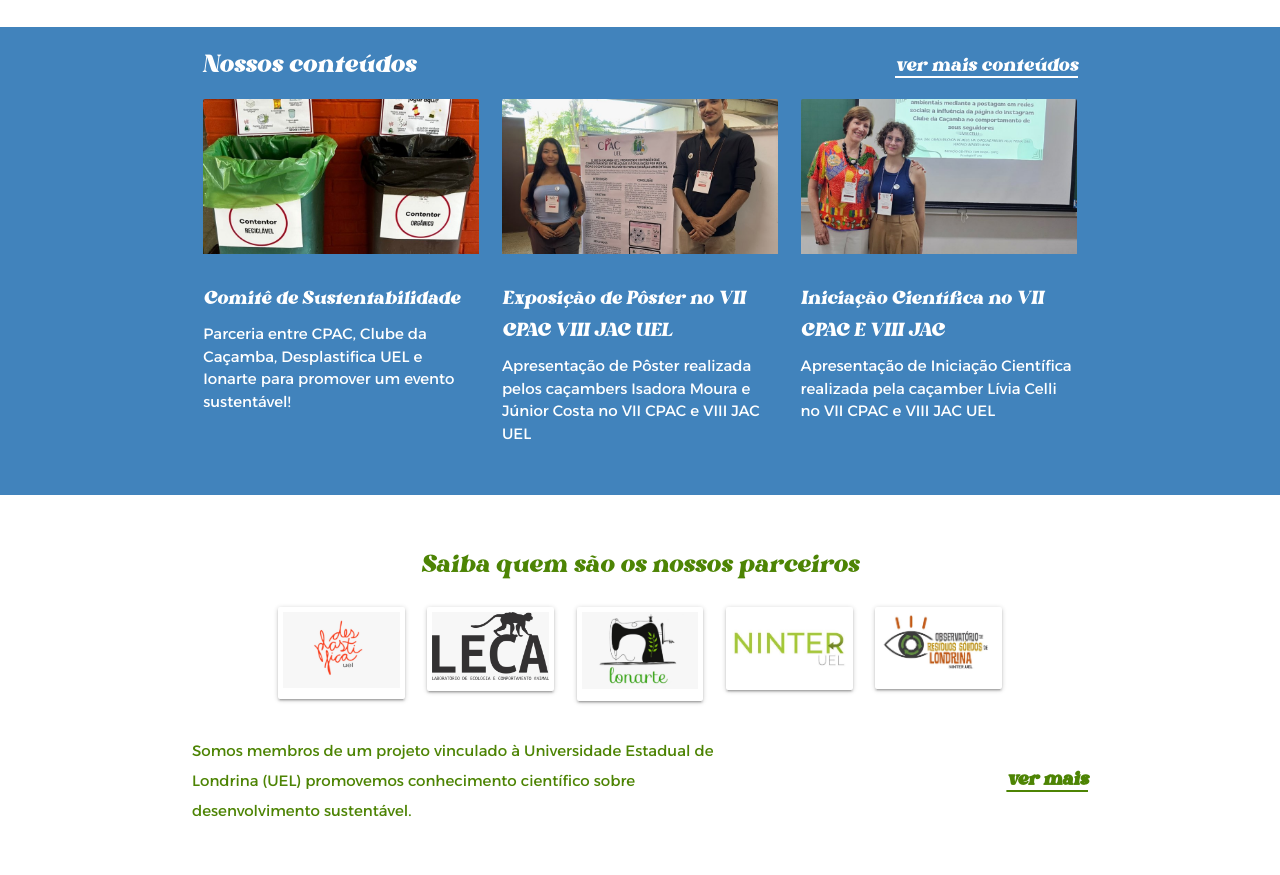
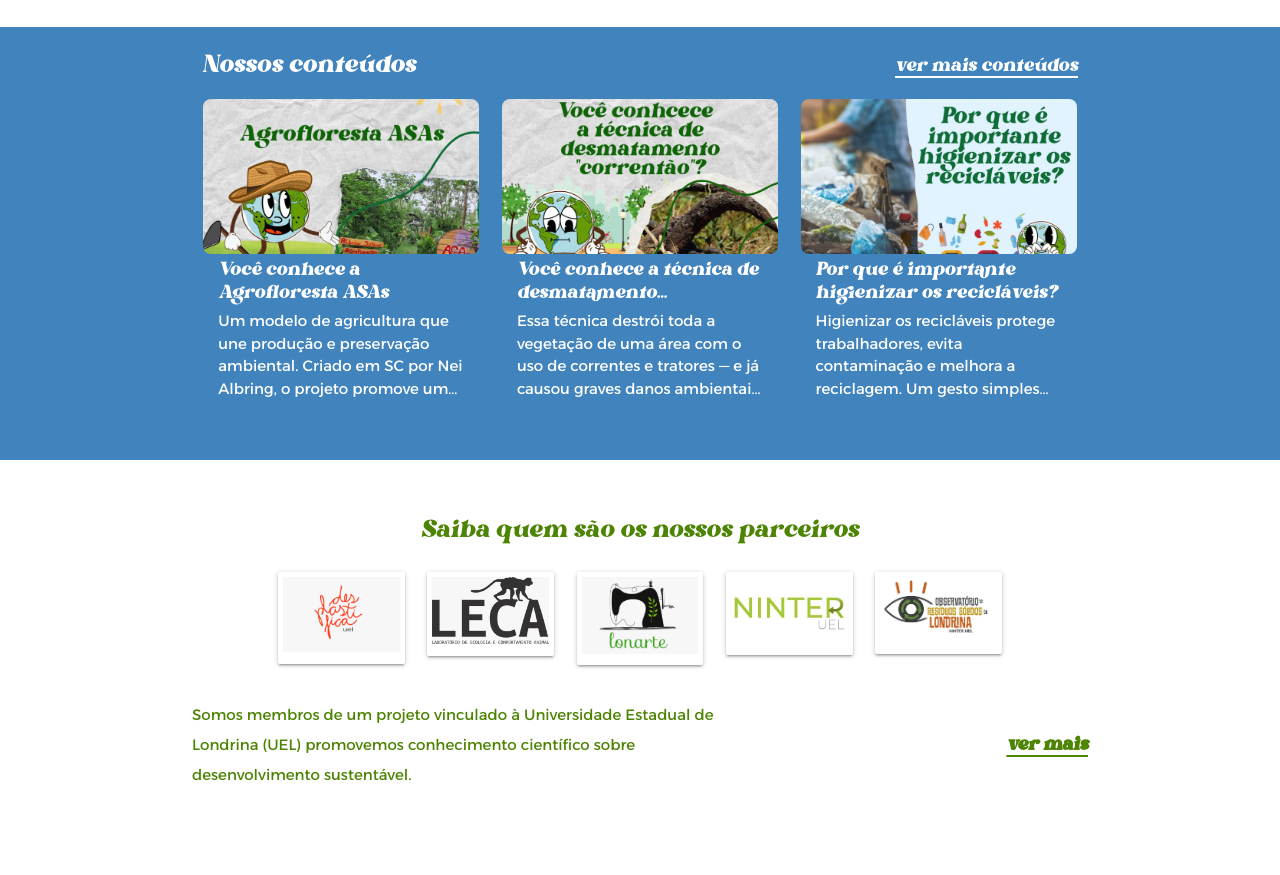
Before and after one commit to laurarodriguesfs/ClubeDaCacamba, a plain HTML site: page index.html in a window 1280 px wide. Shown: the part 1091-1966 px from the top of the page. Drawn offline with nearby package versions, Linux system fonts and the light colour scheme.

Commit message:
Ajustes dos posts na página home

```diff
--- a/css/style.css
+++ b/css/style.css
@@ -541,9 +541,6 @@ div .carousel{
     width: 100%;
     aspect-ratio: 16 / 9;
     margin: 0 !important;
-    img {
-      border-radius: 8px;
-    }
   }
 
   .card-image img {
@@ -556,6 +553,7 @@ div .carousel{
     margin: 0;
     padding: 0;
     display: block;
+    border-radius: 8px;
   }
 
   div.blog-lista div.row div {
@@ -567,46 +565,62 @@ div .carousel{
 /*Conteudos*/
 .conteudos{
   background-color: #4183bc;
-
   .container-header {
     display: flex;
     justify-content: space-between;
     align-items: center;
     padding: 5px 10px;
-
     .white-text{
       margin: 0px;
     }
   }
-
   .ver-mais{
     color: white;
   }
-
   .card{
+    display: flex;
+    flex-direction: column;
+    justify-content: space-between;
     background-color: transparent;
     box-shadow: none;
   }
-
   h3.card-title{
-    color: white !important;
+    color: white;
     font-size: 26px;
+    line-height: 23px !important;
+    margin-top: 0;
+    width: 100%;
+    margin-bottom: 5px !important;
+    display: -webkit-box !important;
+    -webkit-line-clamp: 2;       /* Número de linhas antes do truncamento */
+    -webkit-box-orient: vertical;
+    overflow: hidden;
+    text-overflow: ellipsis;
+    max-height: 2em;
   }
-
   .card .card-content{
-    padding: 0px;
+    padding-top: 5px;
+    padding-bottom: 10px !important;
+    margin: 0 !important;
+    padding: 5px 15px 10px 15px;
   }
   .card .card-content p{
     color: white;
     line-height: 1.5rem !important;
+    width: 100%;
+    display: -webkit-box;
+    -webkit-line-clamp: 4;
+    -webkit-box-orient: vertical;
+    overflow: hidden;
+    text-overflow: ellipsis;
+    max-height: 6em;
   }
   .card-image {
     position: relative;
     width: 100%;
     aspect-ratio: 16 / 9;
-    overflow: hidden;
+    margin: 0 !important;
   }
-
   .card-image img {
     position: absolute;
     top: 0;
@@ -617,6 +631,7 @@ div .carousel{
     margin: 0;
     padding: 0;
     display: block;
+    border-radius: 8px;
   }
 }
 /*Parceiros*/
--- a/js/components/pagehome.js
+++ b/js/components/pagehome.js
@@ -1,4 +1,6 @@
-import { reinicializarMaterialize } from "./materialize-init.js";
+import {
+  reinicializarMaterialize
+} from "./materialize-init.js";
 import adicionarEventoNosSlides from "../adicionarEventoNosSlides.js";
 
 export default function home() {
@@ -67,11 +69,11 @@ export default function home() {
           <div class="col s12 m4">
             <div class="card">
               <div class="card-image">
-                <img src="images/cont1.jpg" alt="Comitê de Sustentabilidade">
+                <img src="images/Blog/Agrofloresta ASAs.jpg" alt="Agrofloresta ASAs">
               </div>
               <div class="card-content">
-                <h3 class="card-title">Comitê de Sustentabilidade</h3>
-                <p>Parceria entre CPAC, Clube da Caçamba, Desplastifica UEL e Ionarte para promover um evento sustentável!</p>
+                <h3 class="card-title">Você conhece a Agrofloresta ASAs</h3>
+                <p>Um modelo de agricultura que une produção e preservação ambiental. Criado em SC por Nei Albring, o projeto promove um cultivo sustentável e regenerativo.</p>
               </div>
             </div>
           </div>
@@ -79,11 +81,11 @@ export default function home() {
           <div class="col s12 m4">
             <div class="card">
               <div class="card-image">
-                <img src="images/cont2.jpg" alt="Comitê de Sustentabilidade">
+                <img src="images/Blog/Você conhece a técnica de desmatamento correntão.jpg" alt="Você conhece a técnica de desmatamento correntão">
               </div>
               <div class="card-content">
-                <h3 class="card-title">Exposição de Pôster no VII CPAC VIII JAC UEL</h3>
-                <p>Apresentação de Pôster realizada pelos caçambers Isadora Moura e Júnior Costa no VII CPAC e VIII JAC UEL</p>
+                <h3 class="card-title">Você conhece a técnica de desmatamento “correntão?”</h3>
+                <p>Essa técnica destrói toda a vegetação de uma área com o uso de correntes e tratores — e já causou graves danos ambientais. Hoje, está proibida por lei devido aos impactos severos na fauna, flora e no solo.</p>
               </div>
             </div>
           </div>
@@ -91,11 +93,11 @@ export default function home() {
           <div class="col s12 m4">
             <div class="card">
               <div class="card-image">
-                <img src="images/cont3.jpg" alt="Comitê de Sustentabilidade">
+                <img src="images/Blog/Por que é importante higienizar os recicláveis.jpg" alt="Por que é importante higienizar os recicláveis">
               </div>
               <div class="card-content">
-                <h3 class="card-title">Iniciação Científica no VII CPAC E VIII JAC</h3>
-                <p>Apresentação de Iniciação Científica realizada pela caçamber Lívia Celli no VII CPAC e VIII JAC UEL</p>
+                <h3 class="card-title">Por que é importante higienizar os recicláveis?</h3>
+                <p>Higienizar os recicláveis protege trabalhadores, evita contaminação e melhora a reciclagem. Um gesto simples que faz toda a diferença.</p>
               </div>
             </div>
           </div>
```
